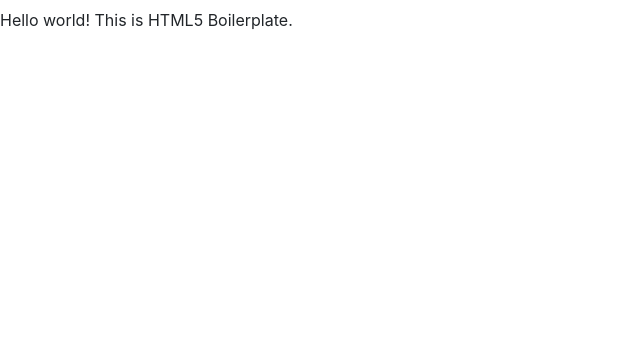
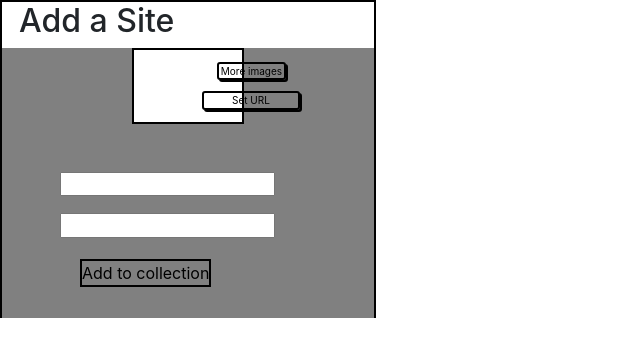
Before and after one commit to Moizantromain/appliChallenge, a website: page template/index .html in a window 1280 px wide. Shown: the whole page, without its empty margins (0-640 px from the left). Drawn offline with nearby package versions, Linux system fonts and the light colour scheme.

Commit message:
add a site

```diff
--- a/template/css/main.scss
+++ b/template/css/main.scss
@@ -8,3 +8,78 @@
 body{
 	background: $color-white;
 }
+
+.site{
+	width: 47vh;
+	height: 318px;
+	border: 2px solid black;
+	position: absolute;
+	top: 0;
+	left: 0;
+}
+h2{
+	margin-left: 17px;
+}
+.site2{
+	background-color: grey;
+	width: 100%;
+	height: 86%;
+}
+.siteImg{
+	margin: 0 auto;
+	width: 30%;
+	height: 28%;
+	border: 2px solid black;
+	background: white;
+
+}
+.btn{
+	width: 36%;
+	height: 30%;
+	position: absolute;
+	top: 48px;
+	left: 177px;
+}
+.A1 {
+	padding: 1px 2px;
+	margin-left: 11px;
+	border: 2px solid black;
+	border-radius: 3px;
+	box-shadow: 2px 2px 0 black;
+	font-size: 10px;
+	color: black;
+}
+.A2{
+	display: block;
+	margin-top: 10px;
+	margin-left: 10px;
+	padding: 0px 7px;
+	border: 2px solid black;
+	border-radius: 3px;
+	box-shadow: 2px 2px 0 black;
+	font-size: 10px;
+	color: black;
+}
+.input{
+	width: 100%;
+	height: 30%;
+	position: absolute;
+	top: 169px;
+	input:first-child{
+		margin-left: 58px;
+	}
+	input:last-child{
+		display: block;
+		margin-top: 17px;
+		margin-left: 58px;
+	}
+}
+.subA3{
+	position: absolute;
+	top: 257px;
+	left: 78px;
+	border: 2px solid black;
+}
+.A3{
+	color:black;
+}
--- a/template/index .html
+++ b/template/index .html
@@ -1,5 +1,6 @@
 <!doctype html>
 <html class="no-js" lang="">
+
 <head>
     <meta charset="utf-8">
     <meta http-equiv="x-ua-compatible" content="ie=edge">
@@ -17,9 +18,29 @@
     <link rel="stylesheet" href="css/main.css">
 
 </head>
+
 <body>
 
     <section id="Container" class="container">
+        <div class="site">
+            <h2>Add a Site</h2>
+            <div class="site2">
+                <div class="siteImg">
+                    <img src="" alt="">
+                </div>
+                <div class="btn">
+                    <a class="A1" href="">More images</a>
+                    <a class="A2" href="">Set URL</a>
+                </div>
+                <div class="input">
+                    <input type="text">
+                    <input type="text">
+                </div>
+                <div class="subA3">
+                    <a class="A3" href="">Add to collection</a>
+                </div>
+            </div>
+        </div>
         <table>
             <tr id="Daily" class="daily">
                 <td></td>
@@ -35,7 +56,9 @@
     <section id="Footer" class="footer">
         <table>
             <tr id="Bottom" class="bottom">
-                    <td><a href=""></a></td>
+                <td>
+                    <a href=""></a>
+                </td>
             </tr>
         </table>
     </section>
@@ -47,19 +70,27 @@
         <![endif]-->
 
     <!-- Add your site or application content here -->
-        <p>Hello world! This is HTML5 Boilerplate.</p>
     <script src="js/vendor/modernizr-3.5.0.min.js"></script>
-        <script src="https://code.jquery.com/jquery-3.2.1.min.js" integrity="sha256-hwg4gsxgFZhOsEEamdOYGBf13FyQuiTwlAQgxVSNgt4=" crossorigin="anonymous"></script>
-        <script>window.jQuery || document.write('<script src="js/vendor/jquery-3.2.1.min.js"><\/script>')</script>
+    <script src="https://code.jquery.com/jquery-3.2.1.min.js" integrity="sha256-hwg4gsxgFZhOsEEamdOYGBf13FyQuiTwlAQgxVSNgt4="
+        crossorigin="anonymous"></script>
+    <script>
+        window.jQuery || document.write('<script src="js/vendor/jquery-3.2.1.min.js"><\/script>')
+    </script>
     <script src="js/bootstrap.min.js"></script>
     <script src="js/plugins.js"></script>
     <script src="js/main.js"></script>
 
     <!-- Google Analytics: change UA-XXXXX-Y to be your site's ID. -->
     <script>
-            window.ga=function(){ga.q.push(arguments)};ga.q=[];ga.l=+new Date;
-            ga('create','UA-XXXXX-Y','auto');ga('send','pageview')
+        window.ga = function () {
+            ga.q.push(arguments)
+        };
+        ga.q = [];
+        ga.l = +new Date;
+        ga('create', 'UA-XXXXX-Y', 'auto');
+        ga('send', 'pageview')
     </script>
     <script src="https://www.google-analytics.com/analytics.js" async defer></script>
 </body>
+
 </html>
```
Also changed, not shown: template/css/main.css. Lines whose indentation alone changed are shown as unchanged.
